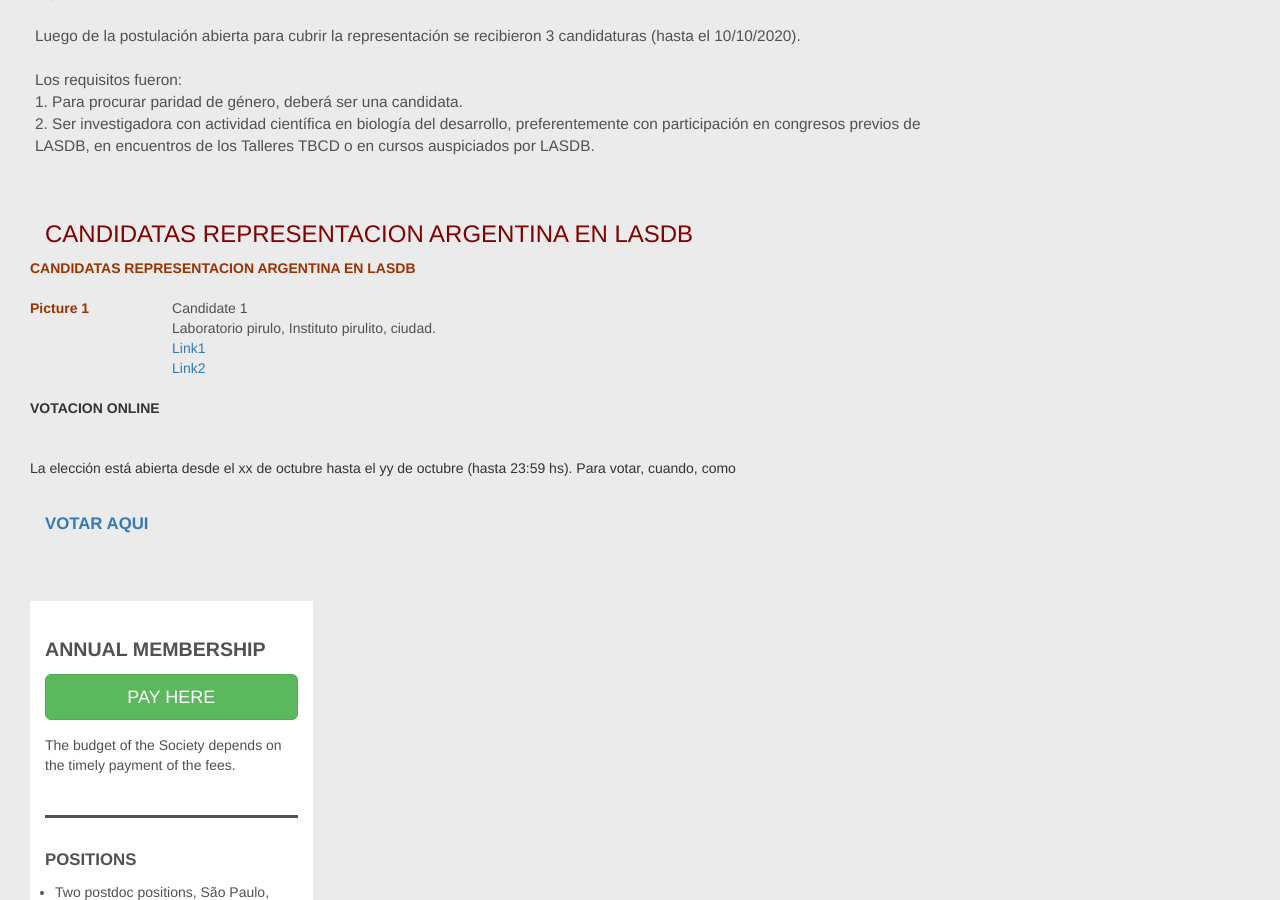
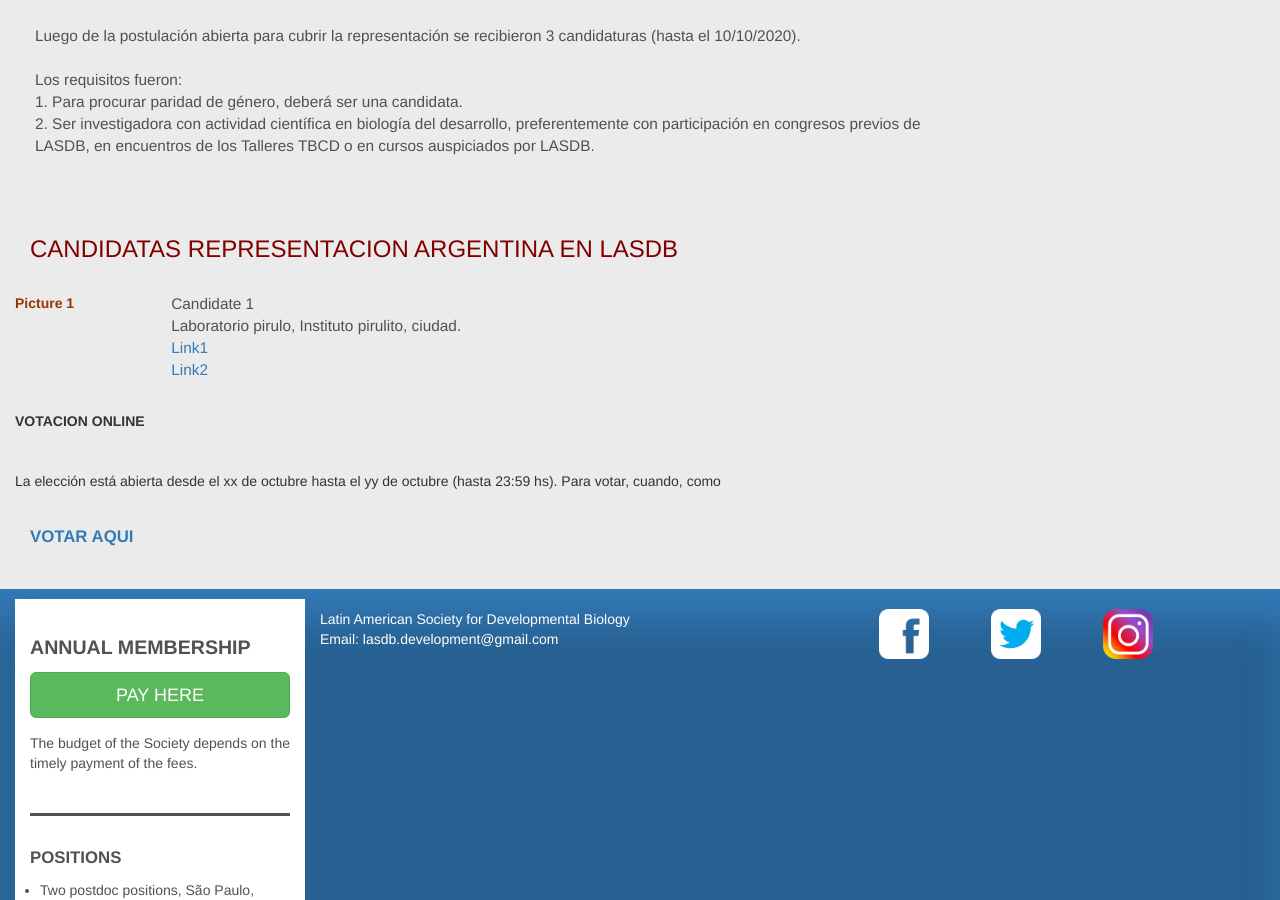
Before and after one commit to lasdb/lasdb.github.io, a Jekyll site: the page built from pages/Argentina-representante-2020.html, in a window 1280 px wide and 900 px high, scrolled down 346 px. Built offline with Jekyll 4.4.1, drawn with Linux system fonts in a browser that asks for light colours; nearby versions of some CDN libraries.

Commit message:
Update Argentina-representante-2020.html

```diff
--- a/pages/Argentina-representante-2020.html
+++ b/pages/Argentina-representante-2020.html
@@ -11,35 +11,21 @@
             Los requisitos fueron: <br>
             1. Para procurar paridad de género, deberá ser una candidata. <br>
             2. Ser investigadora con actividad científica en biología del desarrollo, preferentemente con participación en congresos previos de LASDB, en encuentros de los Talleres TBCD o en cursos auspiciados por LASDB. <br>
-<br><br> </p>
-
-<!--
-    <div class="panel-body">
-        <p id="Argentina-representante-2020-intro">Debemos renovar uno de los representantes por Argentina en el Board de LASDB. <br>
-            La candidata seleccionada reemplazará a Guillermo Lanuza, mientras que Pablo Strobl-Mazzulla continúa como representante por el país. <br><br>
-            Luego de la postulación abierta para cubrir la representación se recibieron 3 candidaturas (hasta el 10/10/2020). <br><br>
-            Los requisitos fueron: <br>
-            1. Para procurar paridad de género, deberá ser una candidata. <br>
-            2. Ser investigadora con actividad científica en biología del desarrollo, preferentemente con participación en congresos previos de LASDB, en encuentros de los Talleres TBCD o en cursos auspiciados por LASDB. <br>
-            <br><br>
-        </p>
--->
+            <br><br> </p>
+        </div>
 
         <div class="panel-heading">
-            <h3 class="meeting-title">CANDIDATAS REPRESENTACION ARGENTINA EN LASDB</h3>
+            <h3 class="meeting-title">CANDIDATAS REPRESENTACION ARGENTINA EN LASDB</h3><br>
         </div>
-        <div class="xg_module">
-<div class="xg_module_body wpage">
-<div id="page-content" class="description"><div class="xg_user_generated"><strong><span style="color: #993300;" class="text_bco">CANDIDATAS REPRESENTACION ARGENTINA EN LASDB</span></strong><span class="texto_layer"><br>
-<br>
+
 <table border="0" cellpadding="4" cellspacing="1" width="90%">
 <tbody>
 <tr>
 <td valign="top" width="35%"><strong><span style="color: #993300;" class="text_bco">Picture 1</span></strong></td>
-<td><span class="texto_layer">Candidate 1</span></strong><br>
+        <td><p style="font-weight: ; font-size: 1.1em;">Candidate 1</strong><br>
     <span class="texto_layer">Laboratorio pirulo, Instituto pirulito, ciudad. </span><br>
     <a href="http:"> Link1 </a><br>
-    <a href="http:"> Link2 </a><br></td>
+    <a href="http:"> Link2 </a><br></p></td>
 </tr>
 </tbody>
 </table>
```
